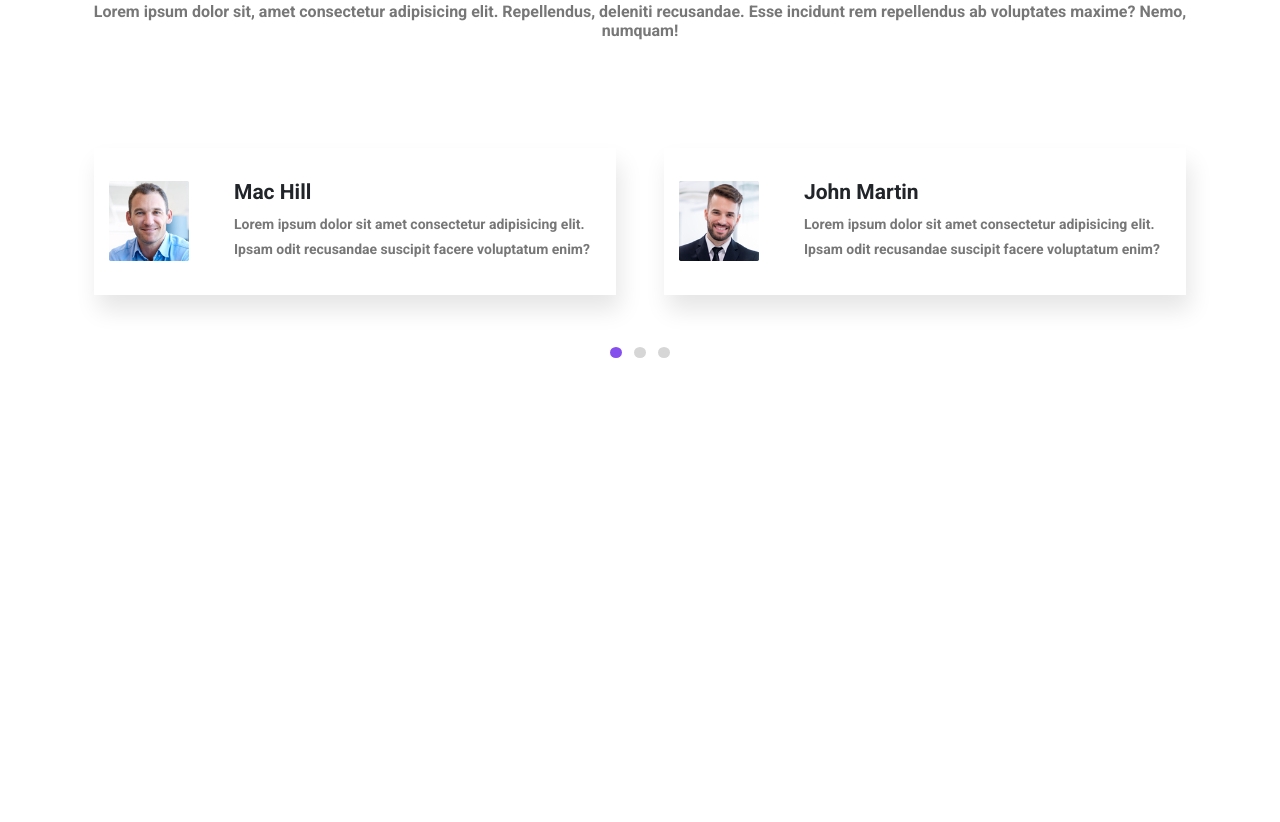
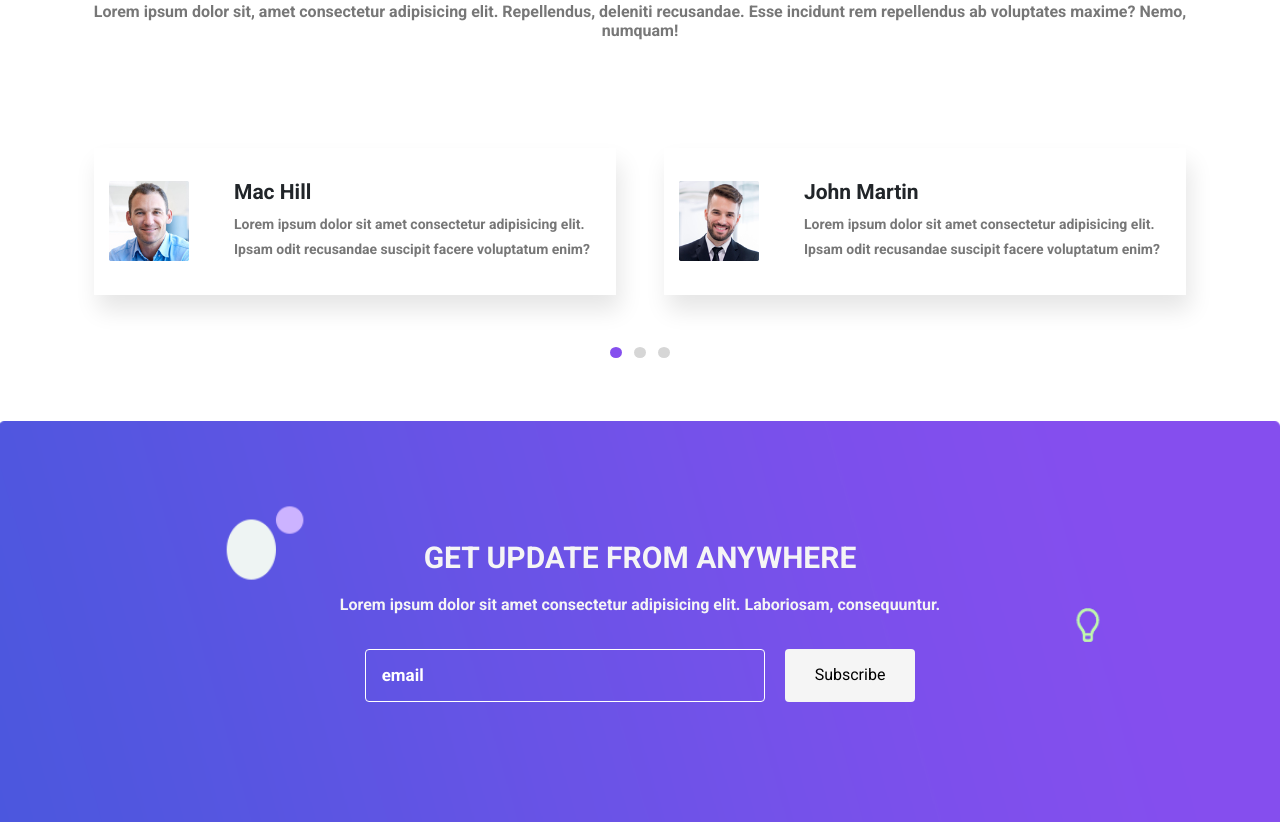
Before and after one commit to abdoshbr3322/Portfolio-Website, a plain HTML site: page index.html in a window 1280 px wide. Shown: the part 4098-4920 px from the top of the page. Before the commit the page ends 4519 px from the top, so only its background shows below. Drawn offline with nearby package versions, Linux system fonts and the light colour scheme.

Commit message:
Finished subscribe section

```diff
--- a/css/pages/_home.scss
+++ b/css/pages/_home.scss
@@ -228,46 +228,6 @@
     }
   }
 }
-.gallery-slider {
-  @include position-style(fixed, 0, 0);
-  z-index: 99999;
-  width: 100%;
-  height: 100%;
-  background-color: rgba(0, 0, 0, 0.652);
-  display: none;
-  cursor: zoom-out;
-  &.active {
-    display: flex;
-  }
-  .closer ,.prev ,.next {
-    color: #d6c2c2;
-    cursor: pointer;
-    &:hover {
-      color: #fff;
-    }
-  }
-  .image {
-    @include flex(null, flex-end, column);
-    .closer {
-      padding: 10px 0 10px 10px;
-    }
-    img {
-      cursor: pointer;
-    }
-    .position {
-      @include text-style(14px, null, #d6c2c2);
-      margin-top: 5px;
-    }
-  }
-  .prev,
-  .next {
-    padding: 30px;
-    font-size: 35px;
-    &:active i {
-      transform: scale(0.9);
-    }
-  }
-}
 .monials {
   padding: 60px 0;
   .owl-carousel {
@@ -298,11 +258,11 @@
         }
       }
       .name {
-        @include text-style(21px ,bold ,#212529);
+        @include text-style(21px, bold, #212529);
         margin-bottom: 8px;
       }
       .review {
-        @include text-style(14px ,bold ,#777777 ,1.8)
+        @include text-style(14px, bold, #777777, 1.8);
       }
     }
     .bullets {
@@ -324,3 +284,98 @@
     }
   }
 }
+.subscribe {
+  padding: 120px 0;
+  background-image: url("../imgs/subscribe-bg.png");
+  background-size: cover;
+  .content {
+    flex-direction: column;
+  }
+  .heading,
+  p.info {
+    @include text-style(30px, bold, #f5f5f5);
+    margin-bottom: 20px;
+  }
+  p.info {
+    font-size: 16px;
+    margin-bottom: 35px;
+  }
+  form {
+    width: 100%;
+    @media (max-width: 991px) {
+      flex-direction: column;
+      align-items: center;
+    }
+    input[type="email"] {
+      padding: 16px;
+      background-color: transparent;
+      @include text-style(17px, bold, #ffffff);
+      border: 1px solid #fff;
+      border-radius: 4px;
+      margin-bottom: 20px;
+      width: 100%;
+      @include breakpoint("mobile") {
+        max-width: 400px;
+      }
+      @include breakpoint("medium") {
+        width: 400px;
+        margin: 0 20px 0 0;
+      }
+      &::placeholder {
+        @include text-style(17px, bold, #ffffff);
+      }
+    }
+    input[type="submit"] {
+      padding: 0 30px;
+      background-color: #f5f5f5;
+      color: #000;
+      border-radius: 4px;
+      cursor: pointer;
+      @media (max-width: 991px) {
+        padding: 20px 30px;
+      }
+    }
+  }
+}
+.gallery-slider {
+  @include position-style(fixed, 0, 0);
+  z-index: 99999;
+  width: 100%;
+  height: 100%;
+  background-color: rgba(0, 0, 0, 0.652);
+  display: none;
+  cursor: zoom-out;
+  &.active {
+    display: flex;
+  }
+  .closer,
+  .prev,
+  .next {
+    color: #d6c2c2;
+    cursor: pointer;
+    &:hover {
+      color: #fff;
+    }
+  }
+  .image {
+    @include flex(null, flex-end, column);
+    .closer {
+      padding: 10px 0 10px 10px;
+    }
+    img {
+      cursor: pointer;
+    }
+    .position {
+      @include text-style(14px, null, #d6c2c2);
+      margin-top: 5px;
+    }
+  }
+  .prev,
+  .next {
+    padding: 30px;
+    font-size: 35px;
+    &:active i {
+      transform: scale(0.9);
+    }
+  }
+}
--- a/index.html
+++ b/index.html
@@ -296,6 +296,18 @@
       </div>
     </div>
   </div>
+  <div class="subscribe">
+    <div class="container">
+      <div class="content items-centered-v">
+        <h2 class="heading">GET UPDATE FROM ANYWHERE</h2>
+        <p class="info">Lorem ipsum dolor sit amet consectetur adipisicing elit. Laboriosam, consequuntur.</p>
+        <form action="" class="items-centered-h">
+          <input type="email" placeholder="email" name="mail" id="mail">
+          <input type="submit" value="Subscribe">
+        </form>
+      </div>
+    </div>
+  </div>
   <div class="gallery-slider space-between-items">
     <div class="prev"><i class="fa-solid fa-angle-left"></i></div>
     <div class="image">
```
Also changed, not shown: css/styles.css, 1 other file.
